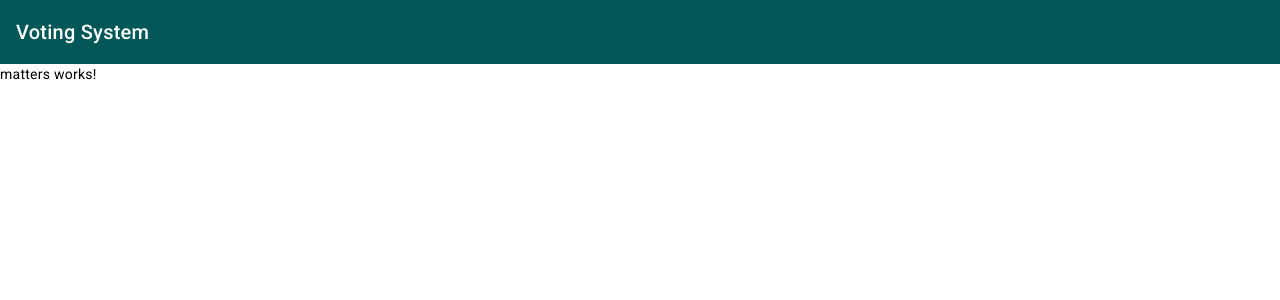
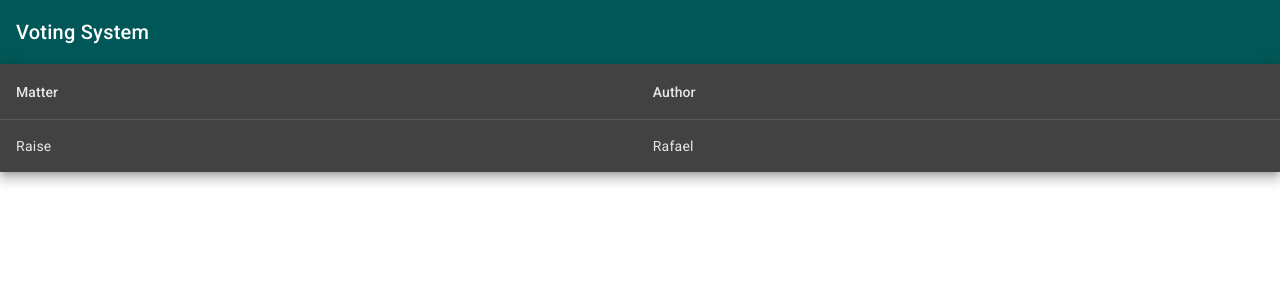
Before and after one commit to rafaelspindola/VotingSystem, an Angular app in the folder frontend-angular/: page /matters in a window 1280 px wide. Shown: the top 300 px of the page. Built offline with nearby package versions, Linux system fonts and the light colour scheme.

Commit message:
feat: Frontend
Created a table for displaying Matters

```diff
--- a/frontend-angular/src/app/matters/matters.module.ts
+++ b/frontend-angular/src/app/matters/matters.module.ts
@@ -1,5 +1,6 @@
+import { CommonModule } from '@angular/common';
 import { NgModule } from '@angular/core';
-import { CommonModule } from '@angular/common';
+import { MatTableModule } from '@angular/material/table';
 
 import { MattersRoutingModule } from './matters-routing.module';
 import { MattersComponent } from './matters/matters.component';
@@ -11,7 +12,8 @@ import { MattersComponent } from './matters/matters.component';
   ],
   imports: [
     CommonModule,
-    MattersRoutingModule
+    MattersRoutingModule,
+    MatTableModule
   ]
 })
 export class MattersModule { }
--- a/frontend-angular/src/app/matters/matters/matters.component.html
+++ b/frontend-angular/src/app/matters/matters/matters.component.html
@@ -1 +1,17 @@
-<p>matters works!</p>
+<table mat-table [dataSource]="matters" class="mat-elevation-z8">
+
+  <!-- Name Column -->
+  <ng-container matColumnDef="matter">
+    <th mat-header-cell *matHeaderCellDef> Matter </th>
+    <td mat-cell *matCellDef="let matter"> {{matter.matter}} </td>
+  </ng-container>
+
+  <!-- Position Column -->
+  <ng-container matColumnDef="author">
+    <th mat-header-cell *matHeaderCellDef> Author </th>
+    <td mat-cell *matCellDef="let matter"> {{matter.author}} </td>
+  </ng-container>
+
+  <tr mat-header-row *matHeaderRowDef="displayedColumns"></tr>
+  <tr mat-row *matRowDef="let row; columns: displayedColumns;"></tr>
+</table>
--- a/frontend-angular/src/app/matters/matters/matters.component.ts
+++ b/frontend-angular/src/app/matters/matters/matters.component.ts
@@ -1,3 +1,4 @@
+import { Matter } from './../model/matter';
 import { Component } from '@angular/core';
 
 @Component({
@@ -7,4 +8,9 @@ import { Component } from '@angular/core';
 })
 export class MattersComponent {
 
+  matters: Matter[] = [
+    { _id: "1", matter: 'Raise', author: 'Rafael'}
+  ];
+  displayedColumns = ['matter', 'author'];
+
 }
--- /dev/null
+++ b/frontend-angular/src/app/matters/model/matter.ts
@@ -0,0 +1,5 @@
+export interface Matter {
+  _id: string;
+  author: string;
+  matter: string;
+}
```
